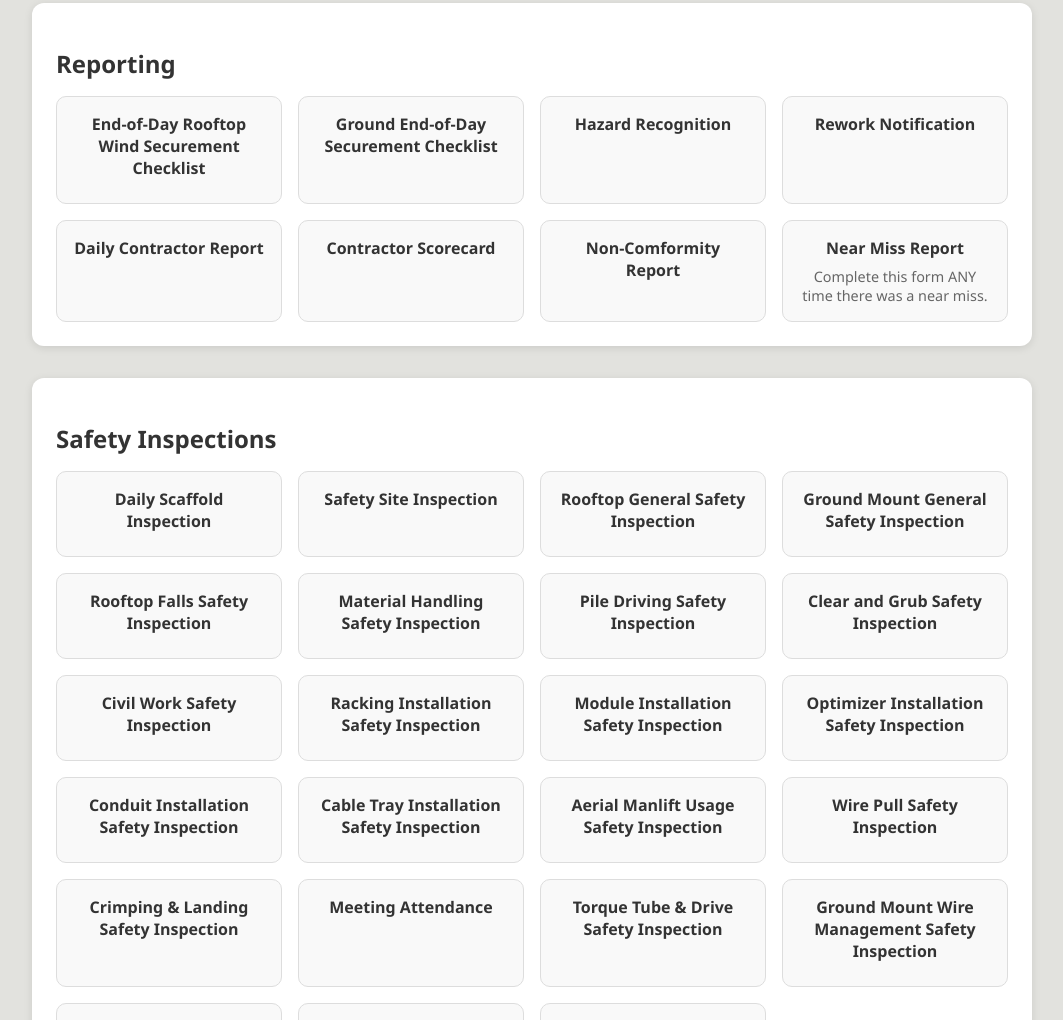
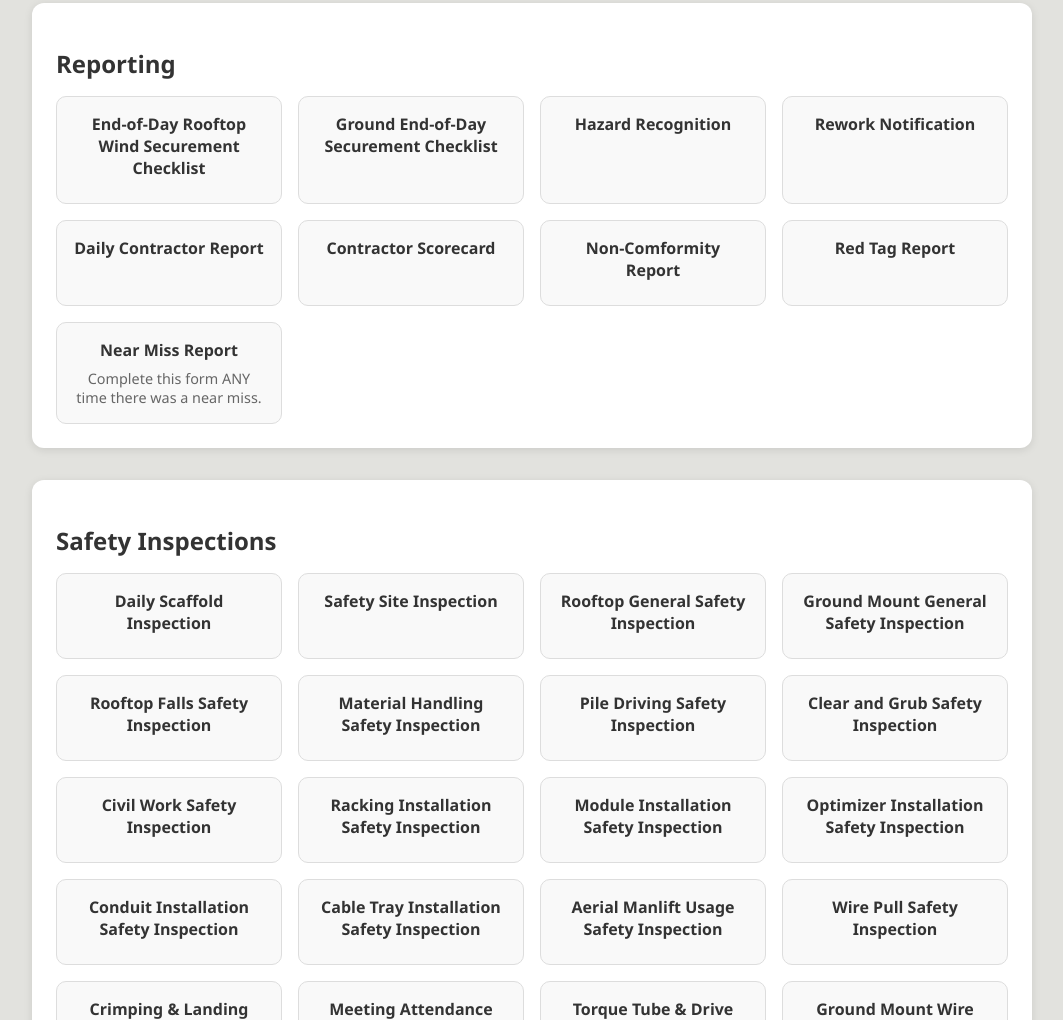
Before and after one commit to SunVestIT/RethinkForms, a plain HTML site: page index.html in a window 1280 px wide. Shown: the part 779-1799 px from the top of the page, without its empty margins (108-1171 px from the left). Drawn offline with Linux system fonts and the light colour scheme.

Commit message:
add red tag report

```diff
--- a/index.html
+++ b/index.html
@@ -175,6 +175,13 @@
         <div class="link-box">
           <strong><a href="https://form.jotform.com/262436072131145">Non-Comformity Report</a></strong>
         </div>
+
+
+        <!-- Red Tag Report -->
+        <div class="link-box">
+          <strong><a href="https://form.jotform.com/262985949078076">Red Tag Report</a></strong>
+        </div>
+
 
         <div class="link-box">
           <strong><a href="https://form.jotform.com/261134914418051">Near Miss Report</a></strong>
```
